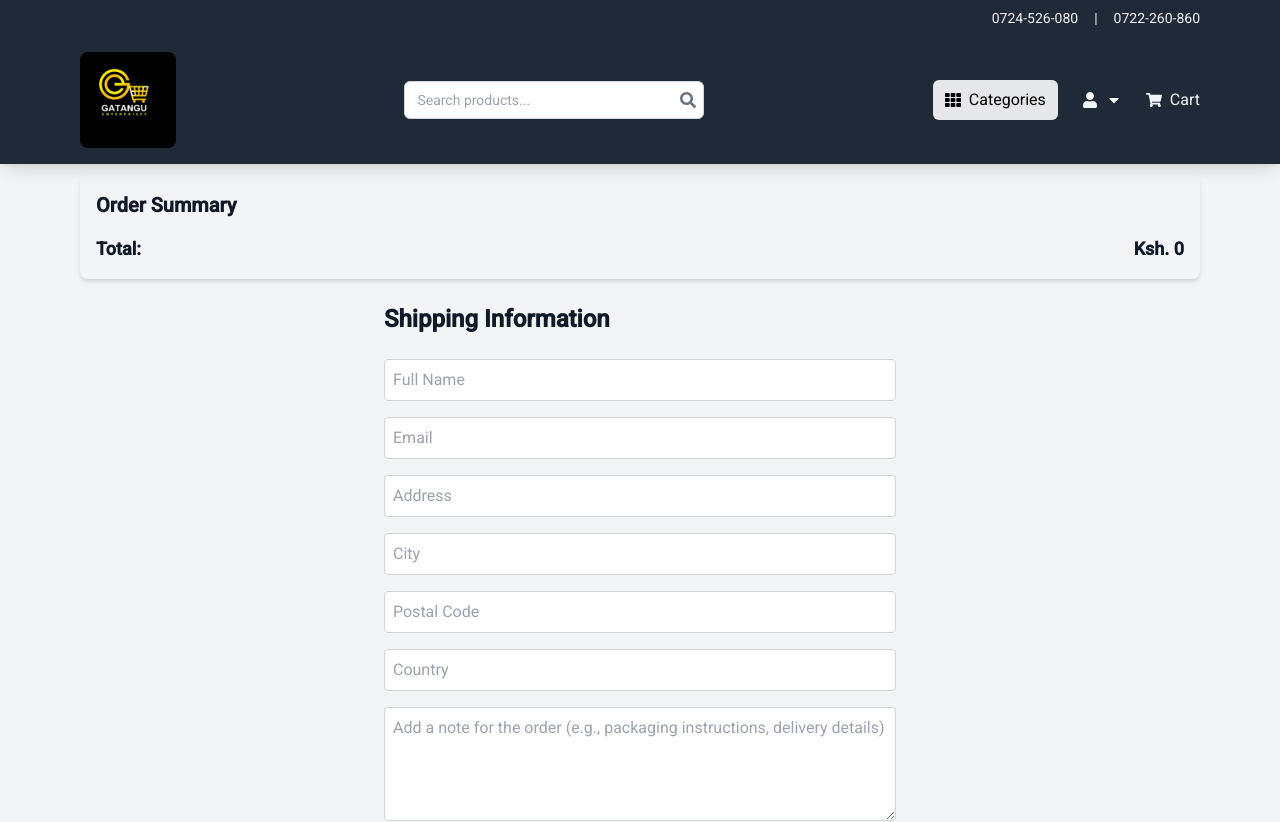
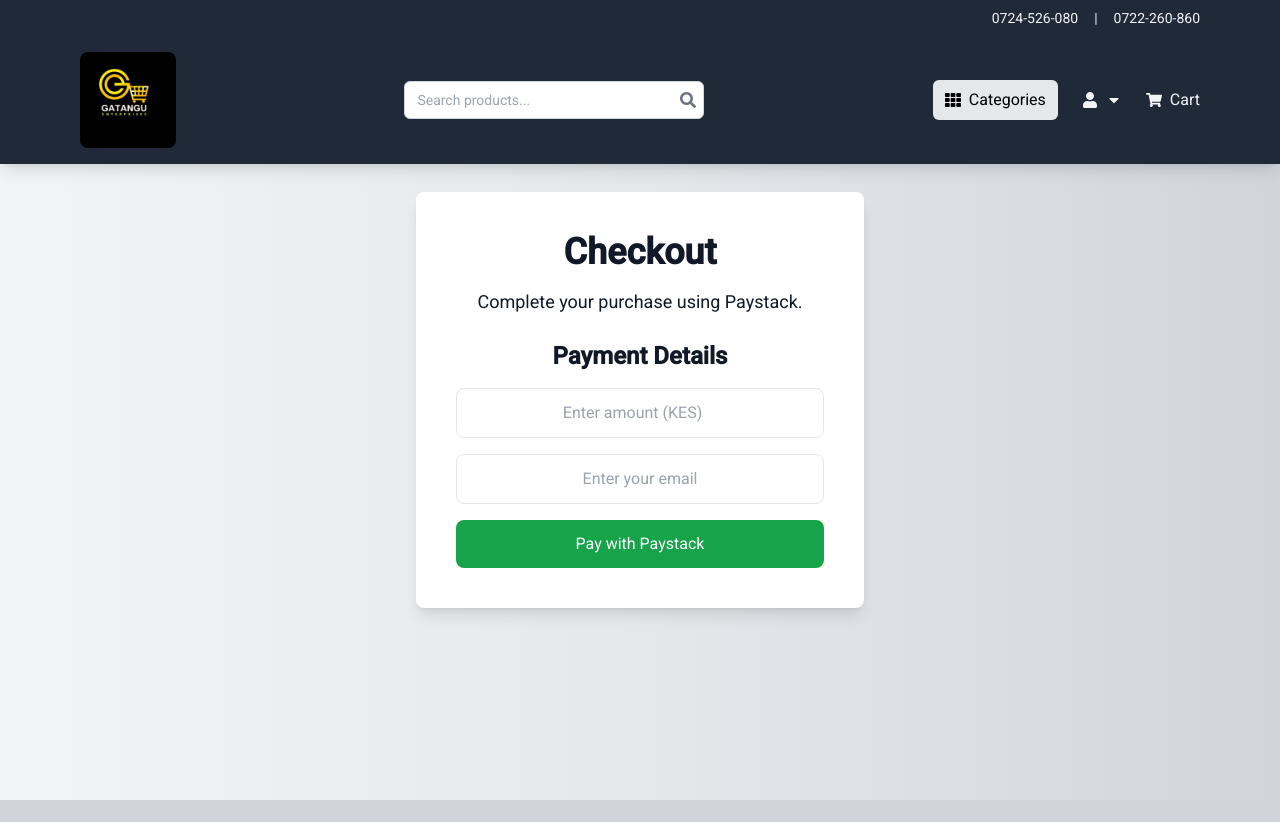
Before and after one commit to kevmaina001/Gatangu-frontend, a React (Create React App) app: page /checkout in a window 1280 px wide. Shown: the top 822 px of the page. Built offline with nearby package versions, Linux system fonts and the light colour scheme.

Commit message:
Updated version on paymen intagratio mn

```diff
--- a/package.json
+++ b/package.json
@@ -10,6 +10,7 @@
     "react": "^18.3.1",
     "react-dom": "^18.3.1",
     "react-icons": "^5.3.0",
+    "react-paystack": "^6.0.0",
     "react-router-dom": "^6.28.0",
     "react-scripts": "5.0.1",
     "react-slick": "^0.30.2",
--- a/public/index.html
+++ b/public/index.html
@@ -5,6 +5,8 @@
   <meta name="viewport" content="width=device-width, initial-scale=1.0">
   <meta http-equiv="X-UA-Compatible" content="ie=edge">
   <meta name="description" content="E-commerce platform for a variety of products">
+  <meta name="author" content="Gatangu Enterprises">
+  <meta name="keywords" content="E-commerce, Gatangu, Products, Shop">
   <title>Gatangu Enterprises</title>
 
   <!-- Google Fonts -->
@@ -12,8 +14,21 @@
 
   <!-- Favicon -->
   <link rel="icon" type="image/jpeg" href="%PUBLIC_URL%/images/logo.jpg" />
+
+  <!-- Paystack Inline Script -->
   <script src="https://js.paystack.co/v1/inline.js"></script>
 
+  <!-- Ensure compatibility with React -->
+  <script>
+    // Log PaystackPop to verify it's loaded
+    window.onload = () => {
+      if (window.PaystackPop) {
+        console.log("PaystackPop script loaded successfully.");
+      } else {
+        console.error("PaystackPop script failed to load.");
+      }
+    };
+  </script>
 </head>
 <body class="bg-gray-100 text-gray-900">
   <noscript>You need to enable JavaScript to run this app.</noscript>
--- a/src/pages/Checkout.js
+++ b/src/pages/Checkout.js
@@ -1,206 +1,103 @@
 import React, { useState, useEffect } from 'react';
-import { useCart } from '../context/CartContext';
 
-const Checkout = () => {
-  const { cart, clearCart } = useCart();
-  const [formData, setFormData] = useState({
-    name: '',
-    email: '',
-    address: '',
-    city: '',
-    postalCode: '',
-    country: '',
-    note: '',
-  });
-  const [scriptLoaded, setScriptLoaded] = useState(false);
-
-  const totalAmount = cart.reduce((total, item) => total + item.price * item.quantity, 0);
+function Checkout() {
+  const paystackPublicKey = 'pk_live_26d6ae7b0368c7e840c4f45d6d2e8d679317f833'; // Replace with your Paystack public key
+  const [email, setEmail] = useState('');
+  const [amount, setAmount] = useState('');
+  const [error, setError] = useState('');
+  const [paystackLoaded, setPaystackLoaded] = useState(false);
 
   useEffect(() => {
+    const loadPaystackSDK = () => {
+      if (!document.querySelector("script[src='https://js.paystack.co/v1/inline.js']")) {
         const script = document.createElement('script');
         script.src = 'https://js.paystack.co/v1/inline.js';
         script.async = true;
-    script.onload = () => setScriptLoaded(true);
+        script.onload = () => {
+          console.log('Paystack SDK loaded successfully');
+          setPaystackLoaded(true);
+        };
         script.onerror = () => {
-      console.error('Failed to load Paystack script.');
-      setScriptLoaded(false);
+          console.error('Failed to load Paystack SDK');
         };
         document.body.appendChild(script);
+      } else {
+        setPaystackLoaded(true); // Script is already loaded
+      }
+    };
 
-    return () => {
-      document.body.removeChild(script);
-    };
+    loadPaystackSDK();
   }, []);
 
-  const handleChange = (e) => {
-    const { name, value } = e.target;
-    setFormData({ ...formData, [name]: value });
-  };
-
-  const handlePaystackPayment = () => {
-    if (!scriptLoaded) {
-      alert('Payment service is unavailable. Please try again later.');
+  const handlePaystackDonateClick = () => {
+    if (!email || !amount) {
+      setError('Please enter a valid email and amount.');
       return;
     }
 
+    if (!paystackLoaded || !window.PaystackPop?.setup) {
+      alert('Paystack SDK is not loaded. Please try again later.');
+      return;
+    }
+
+    setError('');
+
     const handler = window.PaystackPop.setup({
-      key: 'pk_live_26d6ae7b0368c7e840c4f45d6d2e8d679317f833', // Replace with your Paystack public key
-      email: formData.email,
-      amount: totalAmount * 100, // Amount in kobo
+      key: paystackPublicKey,
+      email: email,
+      amount: amount * 100, // Convert amount to kobo
       currency: 'KES',
-      onClose: () => {
+      callback: function (response) {
+        alert(`Payment successful! Reference: ${response.reference}`);
+        setEmail('');
+        setAmount('');
+      },
+      onClose: function () {
         alert('Payment window closed.');
-      },
-      callback: async (response) => {
-        alert(`Payment successful! Reference: ${response.reference}`);
-        console.log('Payment success:', response);
-
-        const orderData = {
-          customer: formData,
-          items: cart.map((item) => ({ productId: item.id, quantity: item.quantity })),
-          totalAmount,
-          note: formData.note,
-          paymentReference: response.reference,
-        };
-
-        try {
-          const apiUrl = `${process.env.REACT_APP_API_URL}/orders`;
-          const apiResponse = await fetch(apiUrl, {
-            method: 'POST',
-            headers: { 'Content-Type': 'application/json' },
-            body: JSON.stringify(orderData),
-          });
-
-          if (apiResponse.ok) {
-            clearCart();
-            alert('Order placed successfully!');
-          } else {
-            alert('Failed to save order details. Please contact support.');
-          }
-        } catch (error) {
-          console.error('Error saving order details:', error);
-          alert('An error occurred. Please try again.');
-        }
       },
     });
 
+    if (handler) {
       handler.openIframe();
+    } else {
+      alert('Failed to initialize Paystack. Please try again.');
+    }
   };
 
   return (
-    <div
-      className="container mx-auto py-20"
-      style={{
-        fontFamily: `'Roboto', 'Poppins', sans-serif`,
-        paddingTop: '115px',
-        paddingBottom: '150px',
-      }}
-    >
-      <h2 className="text-3xl font-bold mb-6 text-center">Checkout</h2>
+    <div className="min-h-screen flex items-center justify-center text-center bg-gradient-to-r from-gray-100 via-gray-200 to-gray-300 p-8">
+      <div className="bg-white p-10 rounded-lg shadow-lg w-full max-w-md relative">
+        <h1 className="text-4xl font-bold mb-4">Checkout</h1>
+        <p className="text-lg mb-6">Complete your purchase using Paystack.</p>
 
-      {/* Cart Summary */}
-      <div className="bg-gray-100 p-4 rounded-lg shadow-md mb-6">
-        <h3 className="text-xl font-bold mb-4">Order Summary</h3>
-        {cart.map((item) => (
-          <div key={item.id} className="flex items-center justify-between mb-4">
-            <div>
-              <h4 className="font-medium">{item.name}</h4>
-              <p className="text-sm text-gray-600">Quantity: {item.quantity}</p>
-            </div>
-            <p className="font-bold">Ksh. {item.price * item.quantity}</p>
-          </div>
-        ))}
-        <div className="flex justify-between font-bold text-lg">
-          <p>Total:</p>
-          <p>Ksh. {totalAmount}</p>
-        </div>
-      </div>
-
-      <form onSubmit={(e) => e.preventDefault()} className="max-w-lg mx-auto space-y-4">
-        {/* Shipping Information */}
-        <h3 className="text-2xl font-semibold mb-2">Shipping Information</h3>
-
+        <h2 className="text-2xl font-semibold mb-4">Payment Details</h2>
         <input
-          type="text"
-          name="name"
-          placeholder="Full Name"
-          value={formData.name}
-          onChange={handleChange}
-          className="w-full border border-gray-300 p-2 rounded"
-          required
+          type="number"
+          placeholder="Enter amount (KES)"
+          value={amount}
+          onChange={(e) => setAmount(e.target.value)}
+          className="w-full mb-4 p-3 border rounded-lg text-center transition duration-200 focus:outline-none focus:ring-2 focus:ring-blue-500"
+        />
+        <input
+          type="email"
+          placeholder="Enter your email"
+          value={email}
+          onChange={(e) => setEmail(e.target.value)}
+          className="w-full mb-4 p-3 border rounded-lg text-center transition duration-200 focus:outline-none focus:ring-2 focus:ring-blue-500"
         />
 
-        <input
-          type="email"
-          name="email"
-          placeholder="Email"
-          value={formData.email}
-          onChange={handleChange}
-          className="w-full border border-gray-300 p-2 rounded"
-          required
-        />
+        {error && <p className="text-red-500 mb-4">{error}</p>}
 
-        <input
-          type="text"
-          name="address"
-          placeholder="Address"
-          value={formData.address}
-          onChange={handleChange}
-          className="w-full border border-gray-300 p-2 rounded"
-          required
-        />
-
-        <input
-          type="text"
-          name="city"
-          placeholder="City"
-          value={formData.city}
-          onChange={handleChange}
-          className="w-full border border-gray-300 p-2 rounded"
-          required
-        />
-
-        <input
-          type="text"
-          name="postalCode"
-          placeholder="Postal Code"
-          value={formData.postalCode}
-          onChange={handleChange}
-          className="w-full border border-gray-300 p-2 rounded"
-          required
-        />
-
-        <input
-          type="text"
-          name="country"
-          placeholder="Country"
-          value={formData.country}
-          onChange={handleChange}
-          className="w-full border border-gray-300 p-2 rounded"
-          required
-        />
-
-        {/* Note for the Order */}
-        <textarea
-          name="note"
-          placeholder="Add a note for the order (e.g., packaging instructions, delivery details)"
-          value={formData.note}
-          onChange={handleChange}
-          className="w-full border border-gray-300 p-2 rounded"
-          rows="4"
-        />
-
-        {/* Paystack Payment Button */}
         <button
-          type="button"
-          onClick={handlePaystackPayment}
-          className="w-full bg-green-500 text-white px-6 py-3 rounded-md shadow-md hover:bg-green-600"
+          className="bg-green-600 w-full px-8 py-3 rounded-lg text-white hover:bg-green-700 transform transition duration-200 ease-in-out hover:scale-105"
+          onClick={handlePaystackDonateClick}
+          disabled={!email || !amount || !paystackLoaded}
         >
           Pay with Paystack
         </button>
-      </form>
+      </div>
     </div>
   );
-};
+}
 
 export default Checkout;
```
Also changed, not shown: 1 other file (tests, documents, lock files or other folders). Lines whose indentation alone changed are shown as unchanged.
